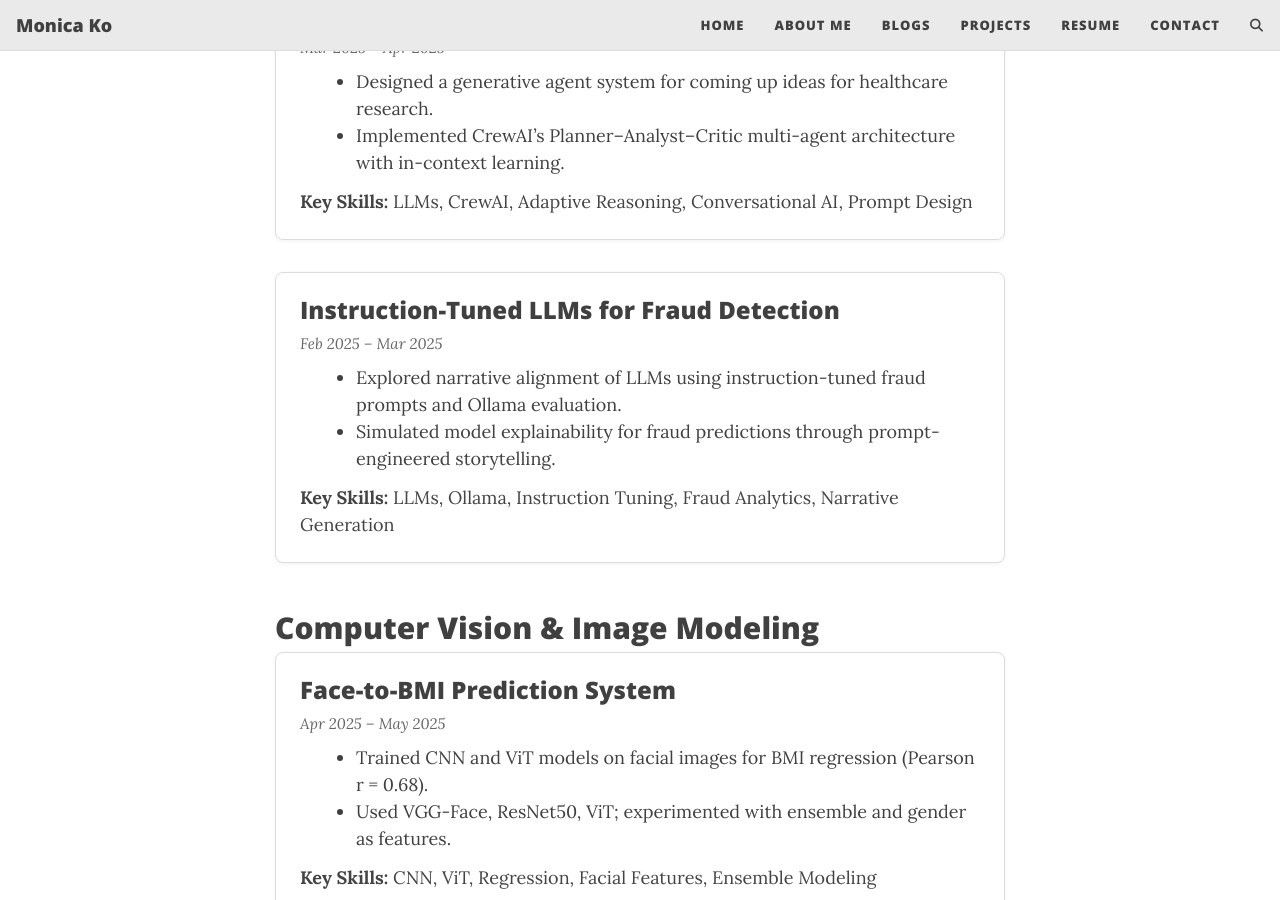
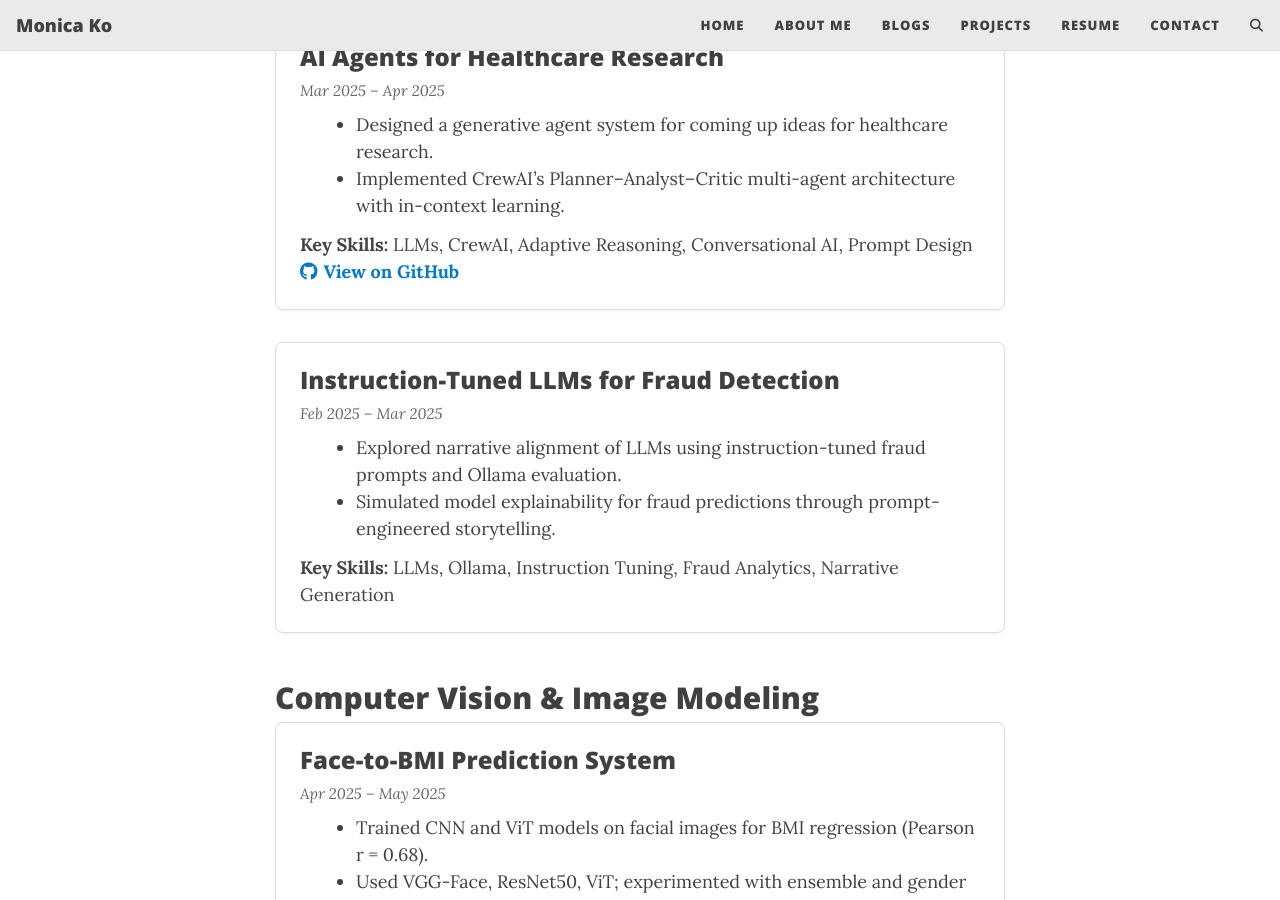
Before and after one commit to yuhsuanko/yuhsuanko.github.io, a Jekyll site: the page built from project.md, in a window 1280 px wide and 900 px high, scrolled down 995 px. Built offline with Jekyll 4.4.1, drawn with Linux system fonts in a browser that asks for light colours; comment, search, counter and statistics services are not loaded.

Commit message:
update project

```diff
--- a/project.md
+++ b/project.md
@@ -78,6 +78,7 @@
   </div>
 
   <div class="project-card">
+    <img src="assets/img/crewai.png" alt="CrewAI" style="width: 100%; border-radius: 6px; margin-bottom: 1rem;">
     <h3>AI Agents for Healthcare Research</h3>
     <p><em>Mar 2025 – Apr 2025</em></p>
     <ul>
@@ -85,6 +86,11 @@
       <li>Implemented CrewAI’s Planner–Analyst–Critic multi-agent architecture with in-context learning.</li>
     </ul>
     <p><strong>Key Skills:</strong> LLMs, CrewAI, Adaptive Reasoning, Conversational AI, Prompt Design</p>
+    <p>
+      <a href="https://github.com/yuhsuanko/AI-Agents_Generate-Healthcare-Research" target="_blank" style="color: #007acc; text-decoration: none; font-weight: bold;">
+        <i class="fab fa-github" style="margin-right: 6px;"></i>View on GitHub
+      </a>
+    </p>
   </div>
 
   <div class="project-card">
```
Also changed, not shown: assets/img/crewai.png (added).
